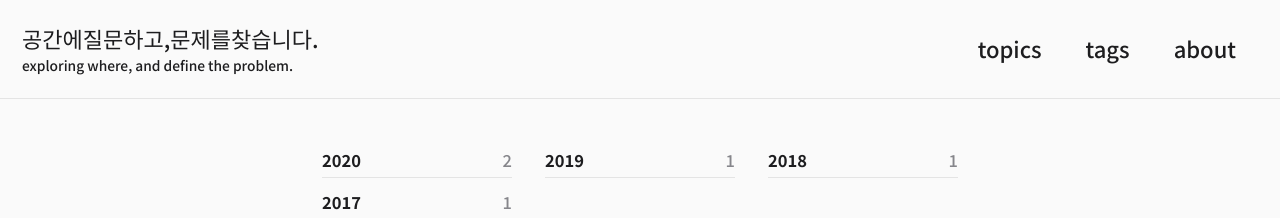
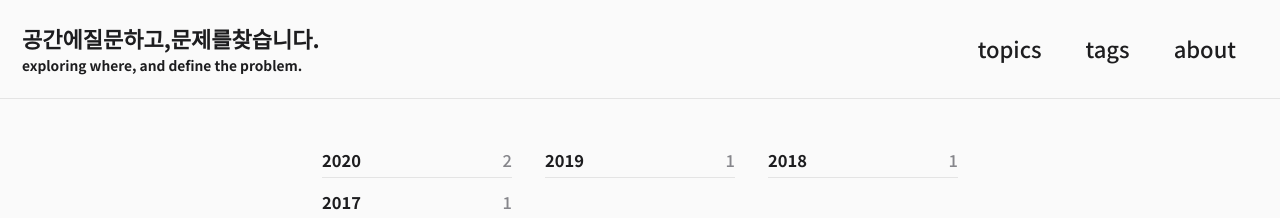
Before and after one commit to epplemint/epplemint.github.io, a Jekyll site: the page built from index.html, in a window 1280 px wide. Shown: the top 218 px of the page. Built offline with Jekyll 4.4.1, drawn with Linux system fonts in a browser that asks for light colours; cached includes are drawn as plain includes; nearby versions of some CDN libraries; the list of posts is cut into pages by our own code.

Commit message:
Update _masthead.scss

```diff
--- a/_sass/minimal-mistakes/_masthead.scss
+++ b/_sass/minimal-mistakes/_masthead.scss
@@ -49,7 +49,7 @@
   display: flex;
   -ms-flex-item-align: center;
   align-self: center;
-  font-weight: black;
+  font-weight: 900;
   // z-index: 20;
 }
 
```
